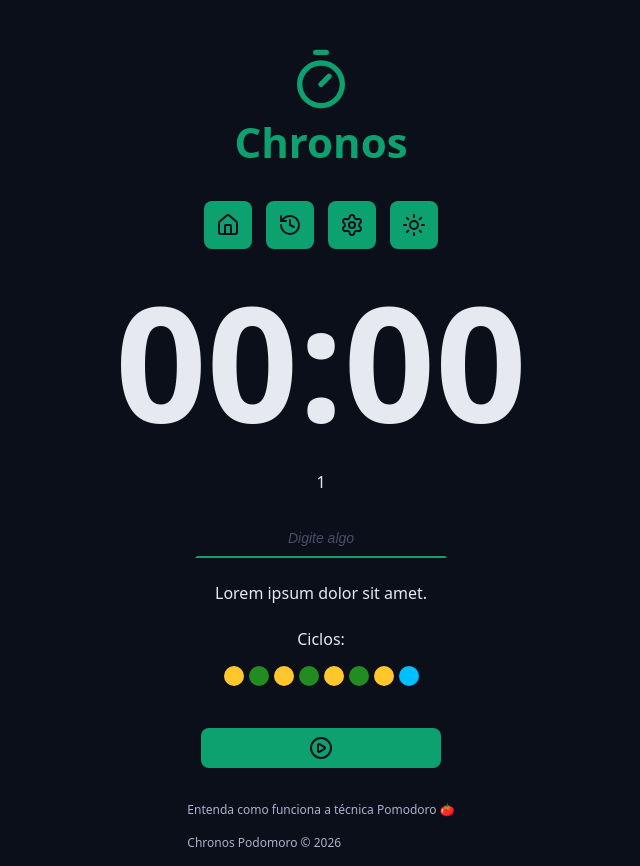
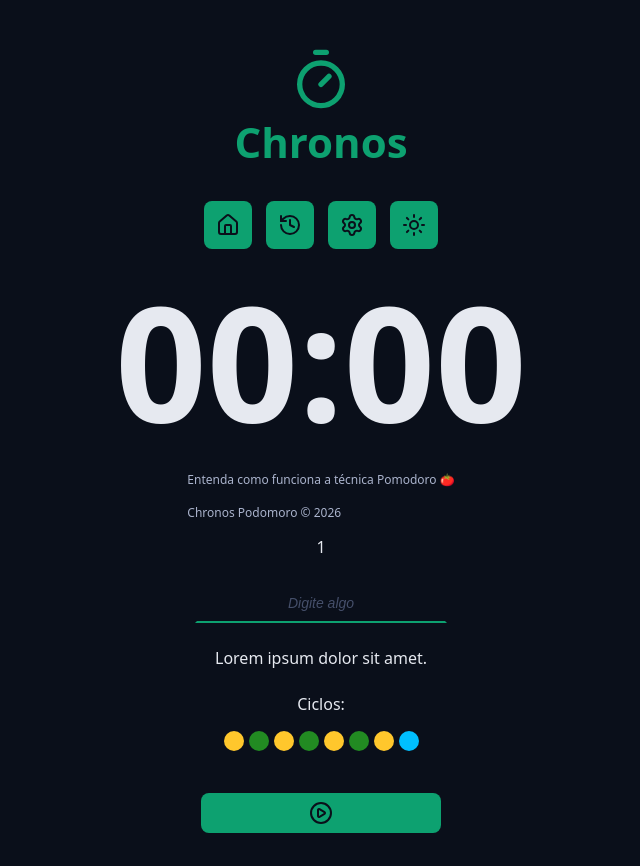
Before and after one commit to JoaoBruto/Chronos-Pomodoro, a React (Vite) app: page / in a window 1280 px wide. Shown: the whole page, without its empty margins (319-959 px from the left). Built offline with nearby package versions, Linux system fonts and the light colour scheme.

Commit message:
✨ Organization in the code and creating ''MainForm''

```diff
--- /dev/null
+++ b/src/components/MainForm/index.tsx
@@ -0,0 +1,33 @@
+import { PlayCircleIcon } from "lucide-react";
+import { Cycles } from "../Cycles";
+import { DefaultButton } from "../DefaultButton";
+import { DefaultInput } from "../Input";
+
+export function MainForm() {
+  return (
+        <form className='form' action=''>
+          <div className='formRow'>
+            <DefaultInput
+             labelText='1'
+              id='meuInput'
+              type='text'
+              placeholder='Digite algo' />
+          </div>
+
+          <div className='formRow'>
+            <p>Lorem ipsum dolor sit amet.</p>
+          </div>
+
+          <div className='formRow'>
+            <Cycles></Cycles>
+          </div>
+
+          <div className='formRow'>
+            <DefaultButton color='green'>
+              <PlayCircleIcon></PlayCircleIcon>
+            </DefaultButton>
+          </div>
+        </form>
+
+  )
+}
--- a/src/main.tsx
+++ b/src/main.tsx
@@ -11,11 +11,8 @@ import './Styles/global.css'
 import './Styles/theme.css'
 import { Menu } from './components/MENU/index.tsx'
 import { CountDown } from './components/Count Down/index.tsx'
-import { DefaultInput } from './components/Input/index.tsx'
-import { Cycles } from './components/Cycles/index.tsx'
-import { DefaultButton } from './components/DefaultButton/index.tsx'
-import { PlayCircleIcon } from 'lucide-react'
 import { Footer } from './components/Footer/index.tsx'
+import { MainForm } from './components/MainForm/index.tsx'
 
 
 
@@ -27,47 +24,25 @@ createRoot(document.getElementById('root')!).render(
     <>
 
       <Container>
-        <Logo></Logo>
+        <Logo />
       </Container>
 
       <Container>
-        <Menu></Menu>
+        <Menu />
       </Container>
 
       <Container>
-        <CountDown></CountDown>
-      </Container>
-
-      <Container>
-        <form className='form' action=''>
-          <div className='formRow'>
-            <DefaultInput
-             labelText='1'
-              id='meuInput'
-              type='text'
-              placeholder='Digite algo' />
-          </div>
-
-          <div className='formRow'>
-            <p>Lorem ipsum dolor sit amet.</p>
-          </div>
-
-          <div className='formRow'>
-            <Cycles></Cycles>
-          </div>
-
-          <div className='formRow'>
-            <DefaultButton color='green'>
-              <PlayCircleIcon></PlayCircleIcon>
-            </DefaultButton>
-          </div>
-        </form>
+        <CountDown />
       </Container>
 
       <Container>
         <Footer></Footer>
       </Container>
 
+      <Container>
+        <MainForm />
+      </Container>
+
 
     </>
   </StrictMode>,
```
